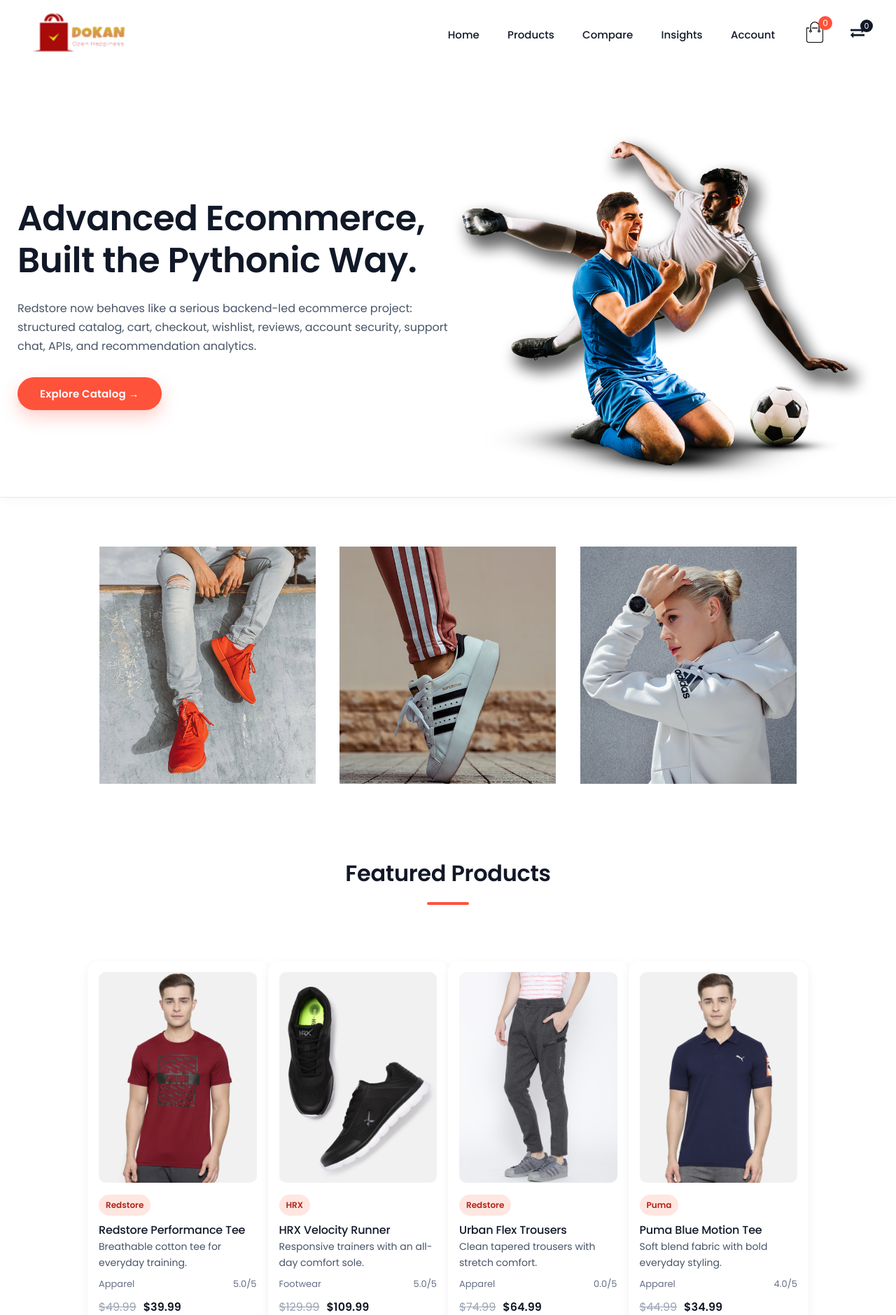
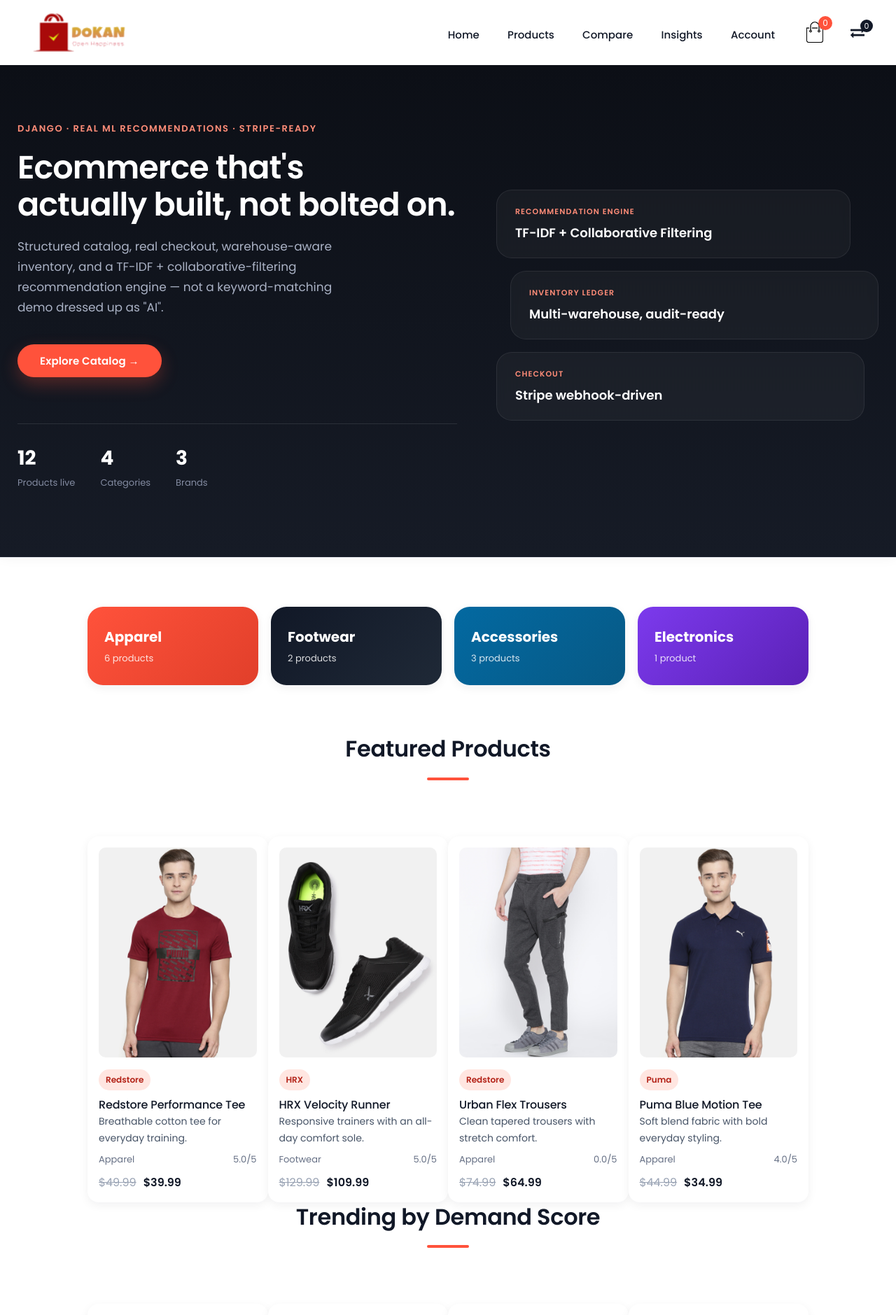
Before and after one commit to biratkdk/Dokan-Ecommerce, a Django app: page / in a window 1280 px wide. Shown: the top 1879 px of the page at 70% size. Run offline with Django 4.2, Linux system fonts and the light colour scheme; data comes from the database, SQL or seed files in the repository; data that the repository does not hold is empty.

Commit message:
fix: homepage hero and category tiles used random stock photos unrelated to the store
The hero graphic was a stock photo of two soccer players celebrating a
goal -- a leftover placeholder from the original tutorial scaffold,
completely unrelated to an ecommerce storefront. The three "category"
tiles below it were similarly generic sneaker/lifestyle stock photos
mislabeled as Apparel/Electronics/Accessories (one showed sneakers
under the "Electronics" label).

Replaced both with real data instead of stock imagery:
- hero is now a dark, stat-driven panel showing live catalog numbers
  (product/category/brand counts) and the project's actual technical
  differentiators, with no photo to mismatch
- category tiles now pull real Category rows from the database with
  live product counts per category, linking to the filtered catalog

```diff
--- a/dokan/views.py
+++ b/dokan/views.py
@@ -10,7 +10,7 @@
 from django.contrib.auth.views import LoginView
 from django.core import signing
 from django.core.exceptions import ImproperlyConfigured, PermissionDenied, ValidationError
-from django.db.models import Q
+from django.db.models import Count, Q
 from django.db.models.functions import Coalesce
 from django.http import HttpRequest, HttpResponse, JsonResponse
 from django.shortcuts import get_object_or_404, redirect, render
@@ -181,6 +181,12 @@
             user=self.request.user if self.request.user.is_authenticated else None,
             limit=4,
         )
+        active_catalog = Item.objects.active()
+        categories = (
+            Category.objects.filter(is_active=True)
+            .annotate(item_count=Count("items", filter=Q(items__is_active=True)))
+            .order_by("sort_order", "name")[:4]
+        )
         context.update(
             {
                 "featured_items": featured_items,
@@ -192,6 +198,9 @@
                 "customer_health": insights["customer_health"],
                 "recently_viewed_items": get_recently_viewed_items(self.request, limit=4),
                 "compare_items": get_compare_items(self.request),
+                "categories": categories,
+                "catalog_item_count": active_catalog.count(),
+                "brand_count": Brand.objects.filter(is_featured=True).count() or Brand.objects.count(),
             }
         )
         return context
--- a/static/css/style.css
+++ b/static/css/style.css
@@ -152,16 +152,173 @@
     outline-offset: 2px;
 }
 
-.header {
-    background: radial-gradient(circle at 50% 0%, #fff5f3 0%, #ffe1da 100%);
-}
-
-.header .row {
-    margin-top: 70px;
+.hero-section {
+    background: linear-gradient(180deg, #0c0f16 0%, #161b26 100%);
+    padding: 80px 0 96px;
+    overflow: hidden;
+}
+
+.hero-shell {
+    display: grid;
+    grid-template-columns: minmax(0, 1.15fr) minmax(0, 1fr);
+    gap: 56px;
+    align-items: center;
+}
+
+.hero-eyebrow {
+    color: var(--color-primary-light);
+    font-size: 13px;
+    font-weight: 600;
+    letter-spacing: 0.12em;
+    text-transform: uppercase;
+    margin-bottom: 18px;
+}
+
+.hero-copy h1 {
+    color: #fff;
+    font-size: 46px;
+    line-height: 1.15;
+    letter-spacing: -0.02em;
+    margin-bottom: 20px;
+}
+
+.hero-lede {
+    color: #aab2c5;
+    font-size: 17px;
+    line-height: 1.7;
+    max-width: 46ch;
+    margin-bottom: 8px;
+}
+
+.hero-stats {
+    display: flex;
+    gap: 36px;
+    margin-top: 36px;
+    padding-top: 28px;
+    border-top: 1px solid rgba(255, 255, 255, 0.1);
+}
+
+.hero-stat {
+    display: flex;
+    flex-direction: column;
+    gap: 4px;
+}
+
+.hero-stat strong {
+    color: #fff;
+    font-size: 28px;
+    font-weight: 700;
+}
+
+.hero-stat span {
+    color: #838ba1;
+    font-size: 13px;
+}
+
+.hero-visual {
+    display: grid;
+    gap: 18px;
+    position: relative;
+}
+
+.hero-visual-card {
+    background: rgba(255, 255, 255, 0.04);
+    border: 1px solid rgba(255, 255, 255, 0.08);
+    border-radius: var(--radius-lg);
+    padding: 22px 26px;
+    backdrop-filter: blur(6px);
+    transition: transform var(--ease), border-color var(--ease);
+}
+
+.hero-visual-card:hover {
+    transform: translateY(-4px);
+    border-color: var(--color-primary);
+}
+
+.hero-visual-card-1 {
+    margin-right: 40px;
+}
+
+.hero-visual-card-2 {
+    margin-left: 20px;
+}
+
+.hero-visual-card-3 {
+    margin-right: 20px;
+}
+
+.hero-visual-label {
+    display: block;
+    color: var(--color-primary-light);
+    font-size: 11px;
+    font-weight: 600;
+    letter-spacing: 0.1em;
+    text-transform: uppercase;
+    margin-bottom: 8px;
+}
+
+.hero-visual-card strong {
+    display: block;
+    color: #fff;
+    font-size: 18px;
+    font-weight: 600;
 }
 
 .categories {
     margin: 70px 0;
+}
+
+.category-grid {
+    display: grid;
+    grid-template-columns: repeat(auto-fit, minmax(220px, 1fr));
+    gap: 18px;
+}
+
+.category-tile {
+    display: flex;
+    flex-direction: column;
+    gap: 6px;
+    padding: 28px 24px;
+    border-radius: var(--radius-lg);
+    color: #fff;
+    box-shadow: var(--shadow-sm);
+    transition: transform var(--ease), box-shadow var(--ease);
+}
+
+.category-tile:hover {
+    transform: translateY(-4px);
+    box-shadow: var(--shadow-md);
+}
+
+.category-tile-name {
+    font-size: 20px;
+    font-weight: 700;
+}
+
+.category-tile-count {
+    color: rgba(255, 255, 255, 0.85);
+    font-size: 13px;
+}
+
+.category-tile-1 { background: linear-gradient(135deg, #ff523b, #e13f2a); }
+.category-tile-2 { background: linear-gradient(135deg, #111827, #1f2937); }
+.category-tile-3 { background: linear-gradient(135deg, #0369a1, #075985); }
+.category-tile-4 { background: linear-gradient(135deg, #7c3aed, #5b21b6); }
+
+@media only screen and (max-width: 900px) {
+    .hero-shell {
+        grid-template-columns: 1fr;
+    }
+
+    .hero-visual {
+        margin-top: 10px;
+    }
+
+    .hero-visual-card-1,
+    .hero-visual-card-2,
+    .hero-visual-card-3 {
+        margin: 0;
+    }
 }
 
 .col-3 {
--- a/templates/index.html
+++ b/templates/index.html
@@ -2,39 +2,65 @@
 {% load static %}
 
 {% block title %}Redstore | Advanced Python Ecommerce{% endblock %}
-{% block header_class %}header{% endblock %}
 
 {% block header_content %}
+    <div class="hero-section">
     <div class="container">
-        <div class="row">
-            <div class="col-2">
-                <h1>Advanced Ecommerce,<br>Built the Pythonic Way.</h1>
-                <p>Redstore now behaves like a serious backend-led ecommerce project: structured catalog, cart, checkout, wishlist, reviews, account security, support chat, APIs, and recommendation analytics.</p>
+        <div class="hero-shell">
+            <div class="hero-copy">
+                <p class="hero-eyebrow">Django &middot; Real ML Recommendations &middot; Stripe-ready</p>
+                <h1>Ecommerce that's<br>actually built, not bolted on.</h1>
+                <p class="hero-lede">Structured catalog, real checkout, warehouse-aware inventory, and a TF-IDF + collaborative-filtering recommendation engine &mdash; not a keyword-matching demo dressed up as "AI".</p>
                 <a href="{% url 'store:catalog' %}" class="btn">Explore Catalog &#8594;</a>
+                <div class="hero-stats">
+                    <div class="hero-stat">
+                        <strong>{{ catalog_item_count }}</strong>
+                        <span>Products live</span>
+                    </div>
+                    <div class="hero-stat">
+                        <strong>{{ categories|length }}</strong>
+                        <span>Categories</span>
+                    </div>
+                    <div class="hero-stat">
+                        <strong>{{ brand_count }}</strong>
+                        <span>Brands</span>
+                    </div>
+                </div>
             </div>
-            <div class="col-2">
-                <img src="{% static 'images/image1.png' %}" alt="Redstore hero">
+            <div class="hero-visual" aria-hidden="true">
+                <div class="hero-visual-card hero-visual-card-1">
+                    <span class="hero-visual-label">Recommendation engine</span>
+                    <strong>TF-IDF + Collaborative Filtering</strong>
+                </div>
+                <div class="hero-visual-card hero-visual-card-2">
+                    <span class="hero-visual-label">Inventory ledger</span>
+                    <strong>Multi-warehouse, audit-ready</strong>
+                </div>
+                <div class="hero-visual-card hero-visual-card-3">
+                    <span class="hero-visual-label">Checkout</span>
+                    <strong>Stripe webhook-driven</strong>
+                </div>
             </div>
         </div>
+    </div>
     </div>
 {% endblock %}
 
 {% block content %}
-    <div class="categories">
-        <div class="small-container">
-            <div class="row">
-                <div class="col-3">
-                    <img src="{% static 'images/category-1.jpg' %}" alt="Apparel">
-                </div>
-                <div class="col-3">
-                    <img src="{% static 'images/category-2.jpg' %}" alt="Electronics">
-                </div>
-                <div class="col-3">
-                    <img src="{% static 'images/category-3.jpg' %}" alt="Accessories">
+    {% if categories %}
+        <div class="categories">
+            <div class="small-container">
+                <div class="category-grid">
+                    {% for category in categories %}
+                        <a href="{% url 'store:catalog' %}?category={{ category.slug }}" class="category-tile category-tile-{{ forloop.counter }}">
+                            <span class="category-tile-name">{{ category.name }}</span>
+                            <span class="category-tile-count">{{ category.item_count }} product{{ category.item_count|pluralize }}</span>
+                        </a>
+                    {% endfor %}
                 </div>
             </div>
         </div>
-    </div>
+    {% endif %}
 
     <div class="small-container">
         <h2 class="title">Featured Products</h2>
```
